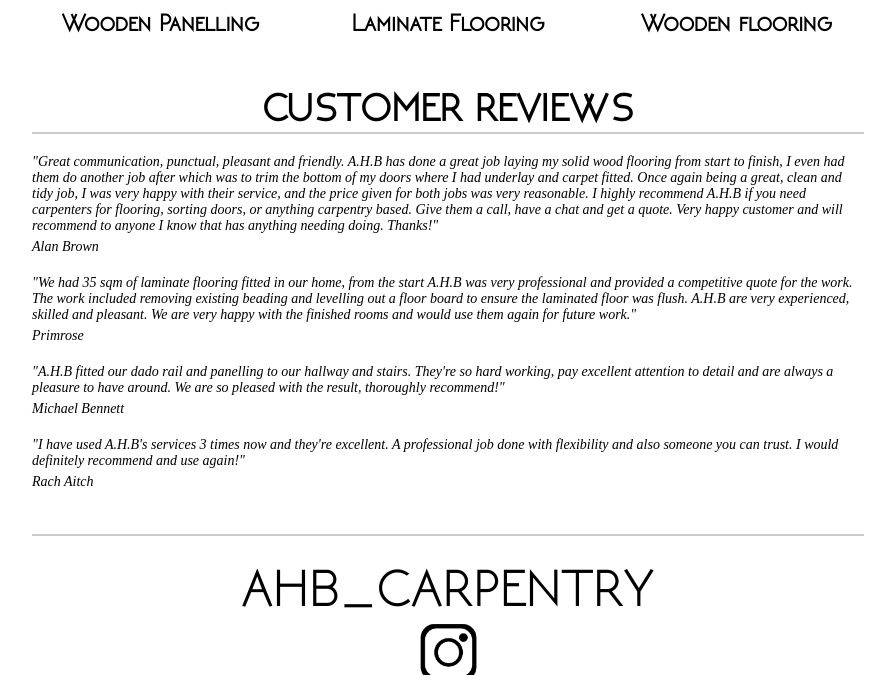
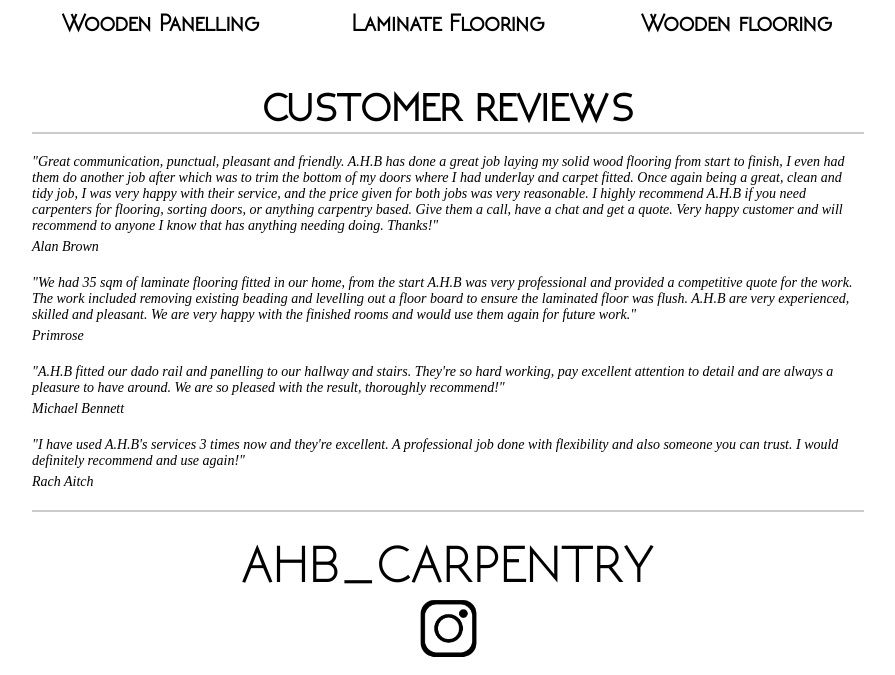
Before and after one commit to LunaTMT/AHB_Carpentry_Website, a Flask app: page /services in a window 1280 px wide. Shown: the part 932-1607 px from the top of the page, without its empty margins (192-1087 px from the left). Run offline with Flask 3, Linux system fonts and the light colour scheme.

Commit message:
minor css fixes

```diff
--- a/app/static/css/1_HOME/4_what_we_do.css
+++ b/app/static/css/1_HOME/4_what_we_do.css
@@ -169,6 +169,7 @@
         align-items: flex-start;
         justify-content: center;
         text-align: left;
+        padding-right: 70px;
     }
 
     #what-we-do-container-left-side{
--- a/app/static/css/2_SERVICES/3_customer_reviews.css
+++ b/app/static/css/2_SERVICES/3_customer_reviews.css
@@ -1,13 +1,16 @@
 #reviews-container{
-
     display: flex;
     flex-direction: column;
     justify-content: flex-start;
     align-items: center;
     text-align: left;
     width: 50%;
-    height: 70vh;
+    height: auto;
 
+}
+
+#customer-reviews-container{
+    height: auto;
 }
 
 
@@ -49,7 +52,7 @@
 
     #reviews-container{
         width: 100%;
-        height: 760px;
+
         margin: 0;
     }
 
@@ -78,9 +81,7 @@
 
 
 @media only screen and (min-width: 375px) {
-    #reviews-container{
-        height: 640px;
-    }
+
 
 
 
@@ -98,9 +99,7 @@
         width: 85%;
     }
 
-    #reviews-container{
-        height: 450px;
-    }
+
 
     #customer-name{
         text-align: right;
@@ -121,9 +120,7 @@
 
 
 
-    #reviews-container{
-        height: 400px;
-    }
+
 
     #customer-name{
         text-align: left;
@@ -138,9 +135,7 @@
         width: 65%;
     }
 
-    #reviews-container{
-        height: 380px;
-    }
+
 
     #customer-reviews-title-container h2{
         font-size: 40px;
@@ -155,7 +150,7 @@
 @media only screen and (min-width: 1440px) {
     #customer-reviews-container{
         width: 50%;
-        height: 600px;
+
     }
 
     #reviews-container p {
--- a/app/templates/1_HOME/2_info.html
+++ b/app/templates/1_HOME/2_info.html
@@ -22,7 +22,7 @@
         <div id="info-right-container">
             <div id="phone-container">
                 <h1>Phone</h1>
-                <p class="quicksand-text">+44 7534 005907</p>
+                <p class="quicksand-text">07534 005907</p>
             </div>
 
             <div id="location-container">
--- a/json/portfolio.json
+++ b/json/portfolio.json
@@ -20,7 +20,6 @@
             "photos": [
                 "2_278575838_334110215456950_2545110462054184197_n.jpg",
                 "3_278576175_334110285456943_3308165419515462851_n.jpg",
-                "4_278575590_334107315457240_7321274505289584970_n.jpg",
                 "5_279486483_334110435456928_4159390354732559603_n.jpg",
                 "6_278616171_334110505456921_3628159584751573316_n.jpg"
             ]
@@ -34,14 +33,12 @@
                 "5_279281580_334021705465801_1794876714206237574_n.jpg",
                 "6_278645951_334021532132485_7900845326031246938_n.jpg",
                 "7_278750973_334026775465294_3452599691207651149_n.jpg",
-                "8_278757515_334026832131955_1789737180476473899_n.jpg",
                 "9_278943742_334026878798617_8041788104530801848_n.jpg"
             ]
         },
         "Basildon": {
             "photos": [
                 "1_before_1.JPG",
-                "2_before_2.JPG",
                 "3_before_3.JPG",
                 "4_before_4.JPG",
                 "5_smile_full.jpg",
@@ -53,7 +50,6 @@
         },
         "Hornchurch": {
             "photos": [
-                "1_244972474_211639371037369_3676639377724477503_n.jpg",
                 "2_245157513_211639231037383_7077519243810017600_n.jpg",
                 "3_245218053_211639271037379_2868011474065863083_n.jpg",
                 "4_245389783_211639321037374_7231543435336357824_n.jpg",
```
Also changed, not shown: app/static/css/1_HOME/8_work_with_us.css (+18 -10 lines), app/static/css/3_PORTFOLIO/2_projects.css (+7 -0 lines), app/static/images/portfolio/Basildon/2_before_2.JPG (deleted), app/static/images/portfolio/Hockley/4_278575590_334107315457240_7321274505289584970_n.jpg (deleted), app/static/images/portfolio/Hornchurch/1_244972474_211639371037369_3676639377724477503_n.jpg (deleted), app/static/images/portfolio/Log Cabin/8_278757515_334026832131955_1789737180476473899_n.jpg (deleted).
